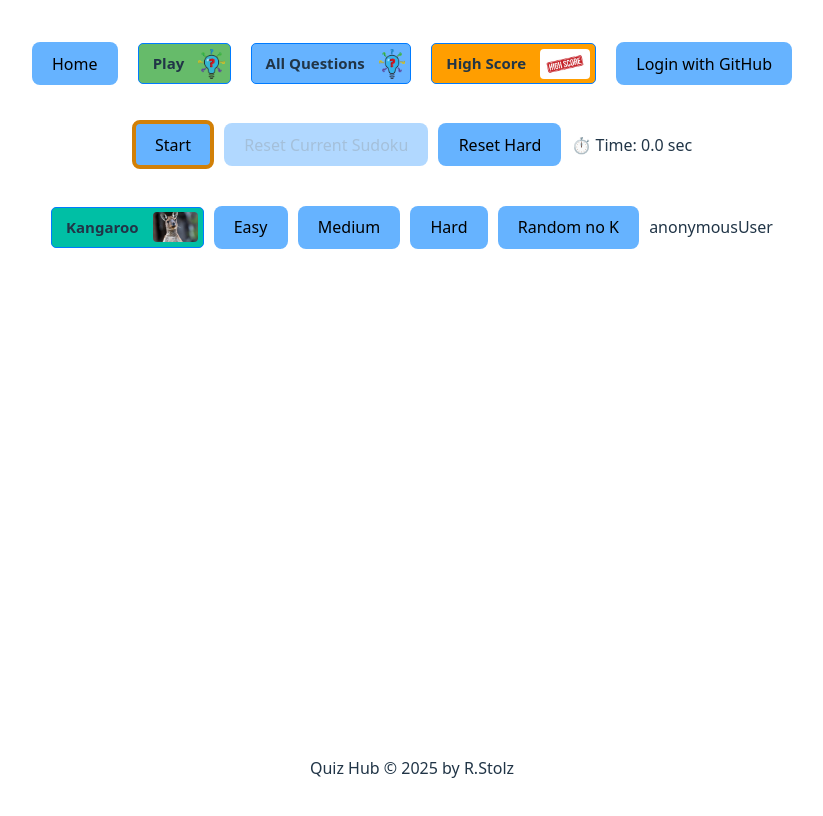
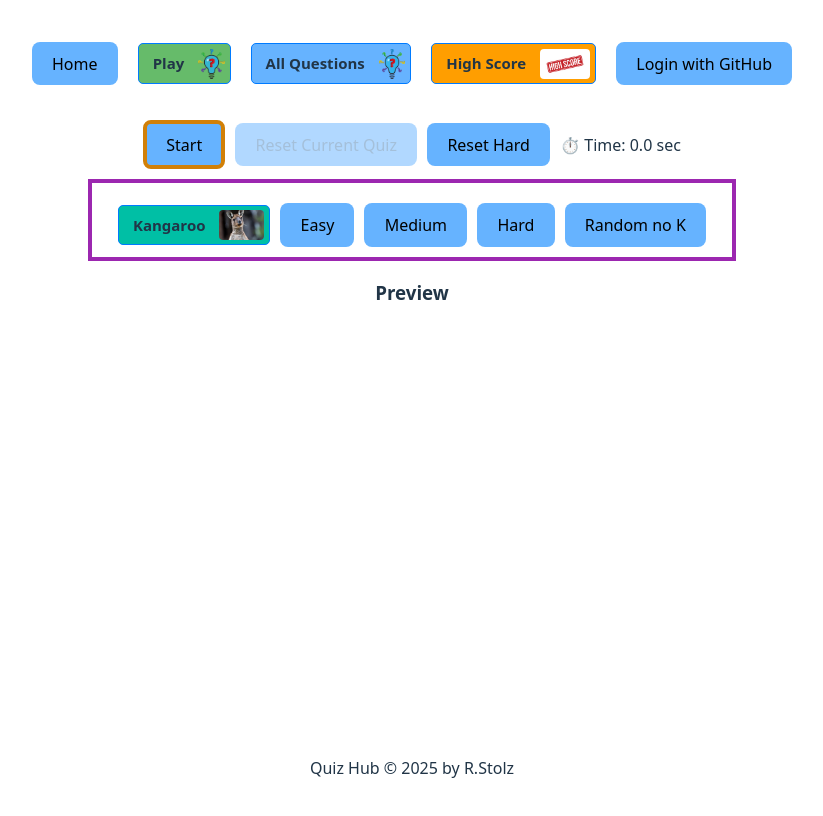
Before and after one commit to Ropold/QuizHub, a React (Vite) app in the folder frontend/: page /play in a window 1280 px wide. Shown: the top 816 px of the page, without its empty margins (228-1051 px from the left). Built offline with nearby package versions, Linux system fonts and the light colour scheme; no server answers.

Commit message:
buttons in previewmode

```diff
--- a/frontend/src/components/Play.tsx
+++ b/frontend/src/components/Play.tsx
@@ -2,6 +2,8 @@ import type {QuestionModel} from "./model/QuestionModel.ts";
 import {useState} from "react";
 import type {HighScoreModel} from "./model/HighScoreModel.ts";
 import kangarooLogo from "../assets/categoryEnumImages/kangaroo.jpg";
+import Preview from "./Preview.tsx";
+import "./styles/Play.css"
 
 type ListOfAllQuestionsProps = {
     user: string;
@@ -72,10 +74,14 @@ export default function Play(props: Readonly<ListOfAllQuestionsProps>) {
         <>
             <div className="space-between">
                 <button className="button-group-button" id={gameFinished ? "start-button" : undefined} onClick={handleStartGame} disabled={!gameFinished}>Start</button>
-                <button className="button-group-button" disabled={gameFinished} onClick={handleResetCurrentQuiz}>Reset Current Sudoku</button>
+                <button className="button-group-button" disabled={gameFinished} onClick={handleResetCurrentQuiz}>Reset Current Quiz</button>
                 <button className="button-group-button" onClick={handleHardResetGame}>Reset Hard</button>
                 <div>⏱️ Time: {time.toFixed(1)} sec</div>
             </div>
+
+            {showPreviewMode &&
+                <>
+                    <div className="border">
                         <div className="space-between">
                             <div
                                 className="clickable-header"
@@ -89,8 +95,10 @@ export default function Play(props: Readonly<ListOfAllQuestionsProps>) {
                             <button className="button-group-button" onClick={() => selectQuestionsByDifficulty("MEDIUM")}>Medium</button>
                             <button className="button-group-button" onClick={() => selectQuestionsByDifficulty("HARD")}>Hard</button>
                             <button className="button-group-button" onClick={selectRandomQuestions}>Random no K</button>
-                <p>{props.user}</p>
                         </div>
+                    </div>
+                    <Preview/>
+                </>}
         </>
     )
 }
--- /dev/null
+++ b/frontend/src/components/Preview.tsx
@@ -0,0 +1,6 @@
+
+export default function Preview(){
+    return(
+        <h3>Preview</h3>
+    )
+}
--- /dev/null
+++ b/frontend/src/components/styles/Play.css
@@ -0,0 +1,35 @@
+.border{
+    border: 4px solid #9c27b0;
+    width: 80%;
+    margin: 0 auto;
+}
+
+.win-animation {
+    position: fixed;
+    top: 50%;
+    left: 50%;
+    transform: translate(-50%, -50%);
+    font-size: 2rem;
+    color: white;
+    background-color: #28a745;
+    padding: 20px;
+    border-radius: 8px;
+    box-shadow: 0 0 10px rgba(0, 0, 0, 0.5);
+    opacity: 0;
+    animation: bounceIn 1s ease-out forwards;
+    z-index: 1000; /* Stellt sicher, dass es über allem liegt */
+}
+
+@keyframes bounceIn {
+    0% {
+        transform: translate(-50%, -50%) scale(0.5);
+        opacity: 0;
+    }
+    50% {
+        transform: translate(-50%, -50%) scale(1.1);
+    }
+    100% {
+        transform: translate(-50%, -50%) scale(1);
+        opacity: 1;
+    }
+}
```
Lines whose indentation alone changed are shown as unchanged.
